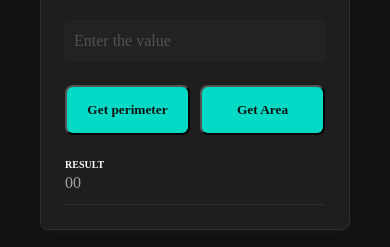
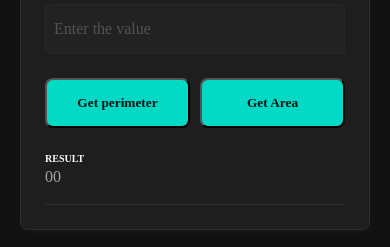
Before and after one commit to luisfernandez97/curso-practico-javascript, a plain HTML site: page index.html in a window 390 px wide. Shown: the part 270-517 px from the top of the page. Drawn offline with Linux system fonts and the light colour scheme.

Commit message:
Actualizacion del padding para mobile

```diff
--- a/geometry-style.css
+++ b/geometry-style.css
@@ -187,7 +187,7 @@ input {
 @media (max-width: 992px){
     .main-container{
         flex-direction: column;
-        padding: 170px 40px 100px;
+        padding: 170px 20px 100px;
     }
     .container{
         width: 100%;
```
